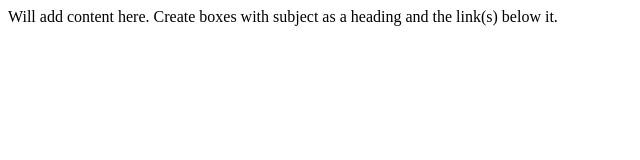
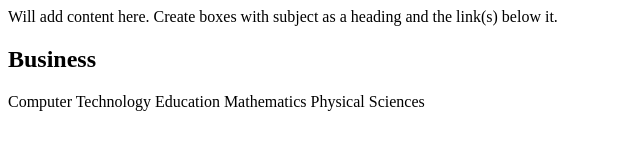
Before and after one commit to rsc-computer-technology/Computer-Labs, a plain HTML site: page html/bookmarks.html in a window 1280 px wide. Shown: the whole page, without its empty margins (0-640 px from the left). Drawn offline with Linux system fonts and the light colour scheme; files that its build step writes are made by us from their sources.

Commit message:
Added disciplines

```diff
--- a/html/bookmarks.html
+++ b/html/bookmarks.html
@@ -2,8 +2,14 @@
 <html>
   <head>
     <title>Course Bookmarks</title>
+    <link rel="stylesheet" href="css/bookmarks.css">
   </head>
   <body>
   Will add content here. Create boxes with subject as a heading and the link(s) below it.
+    <h2>Business</h2>
+    Computer Technology
+    Education
+    Mathematics
+    Physical Sciences
   </body>
 </html>
```
